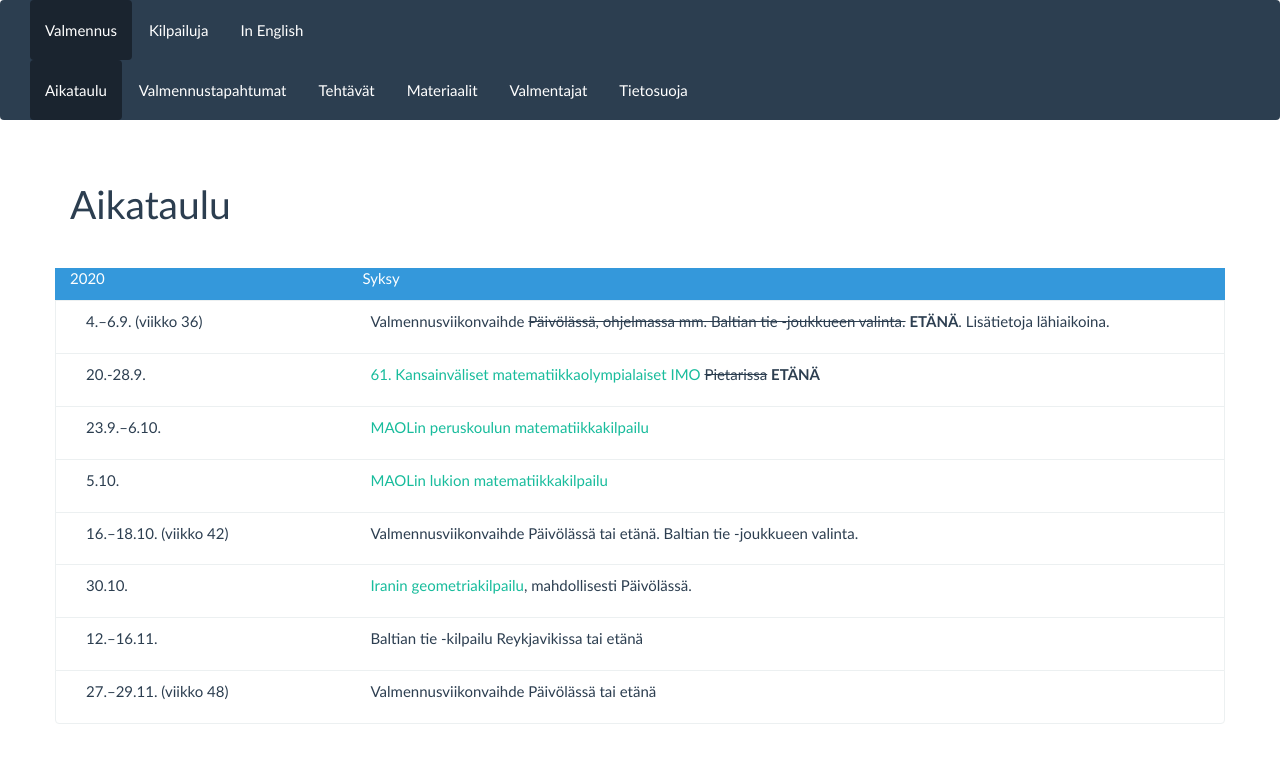
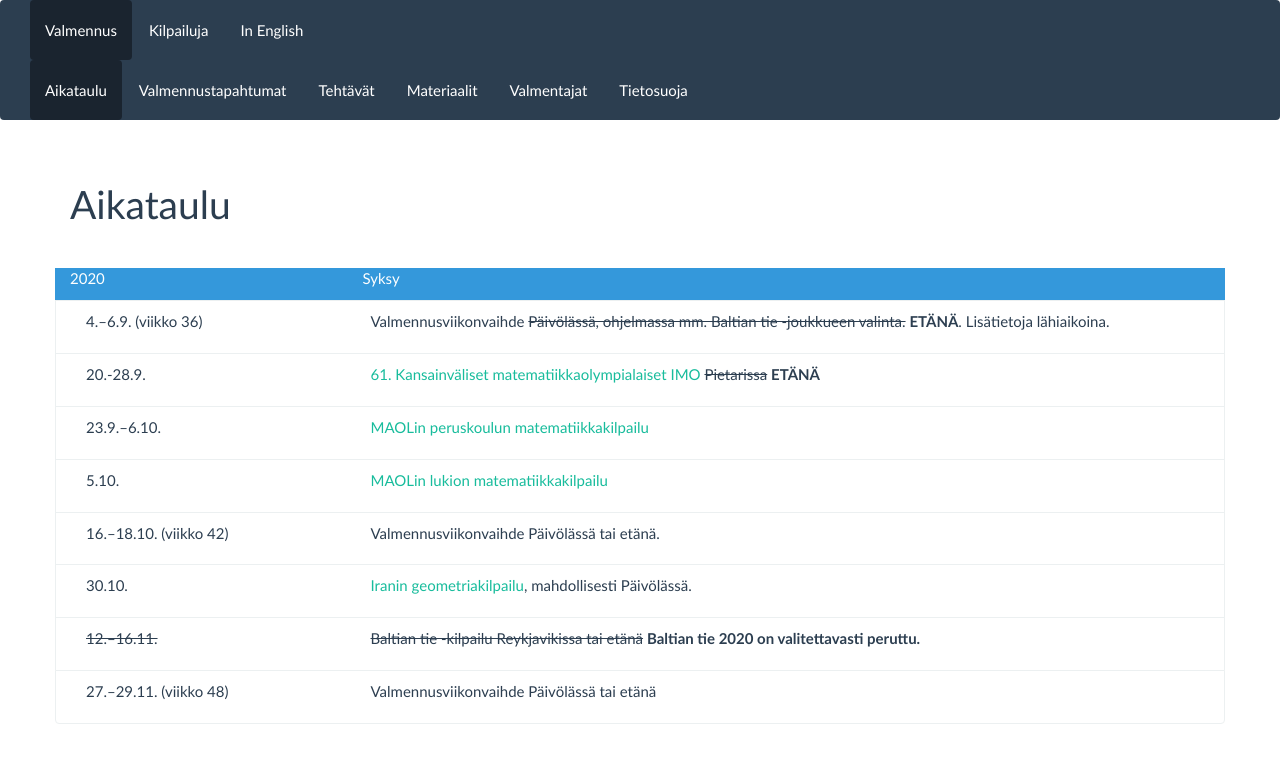
Before and after one commit to matematiikkakilpailut/matematiikkakilpailut.github.io, a Jekyll site: the page built from aikataulu/index.md, in a window 1280 px wide. Shown: the top 763 px of the page. Built offline with Jekyll 4.4.1, drawn with Linux system fonts in a browser that asks for light colours.

Commit message:
Added notes about canceled Baltic Way 2020.

```diff
--- a/aikataulu/index.md
+++ b/aikataulu/index.md
@@ -16,11 +16,11 @@ aikataulu:
   - pvm: "5.10."
     tapahtuma: "[MAOLin lukion matematiikka&shy;kilpailu](https://maol.fi/neljan-tieteen-kisat/)"
   - pvm: "16.&ndash;18.10. (viikko 42)"
-    tapahtuma: "Valmennus&shy;viikonvaihde Päivölässä tai etänä. Baltian tie -joukkueen valinta."
+    tapahtuma: "Valmennus&shy;viikonvaihde Päivölässä tai etänä."
   - pvm: "30.10."
     tapahtuma: "[Iranin geometria&shy;kilpailu](https://igo-official.ir/), mahdollisesti Päivölässä."
-  - pvm: "12.&ndash;16.11."
-    tapahtuma: "Baltian tie -kilpailu Reykjavikissa tai etänä"
+  - pvm: "~~12.&ndash;16.11.~~"
+    tapahtuma: "~~Baltian tie -kilpailu Reykjavikissa tai etänä~~ **Baltian tie 2020 on valitettavasti peruttu.**"
   - pvm: "27.&ndash;29.11. (viikko 48)"
     tapahtuma: "Valmennus&shy;viikonvaihde Päivölässä tai etänä"
 ---
```
Also changed, not shown: index.md (+2 -0 lines).
